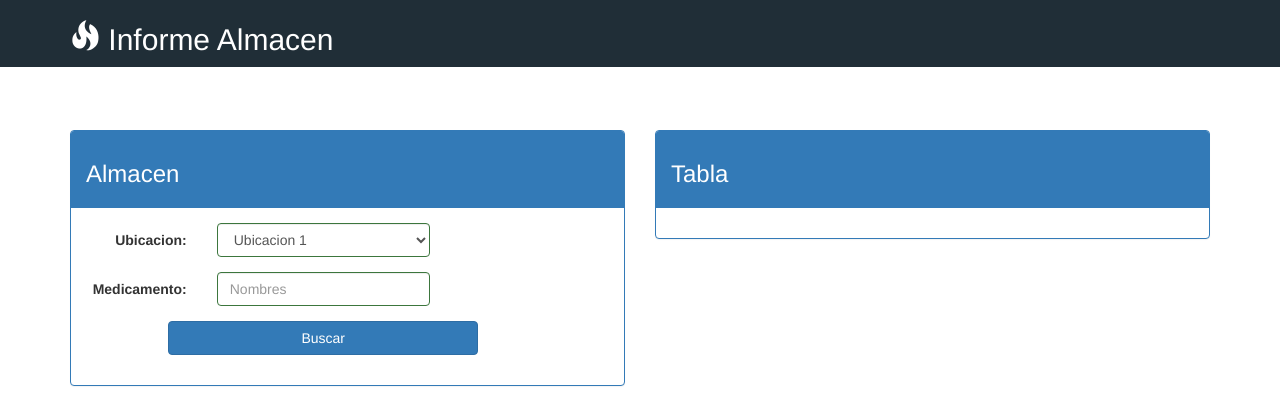
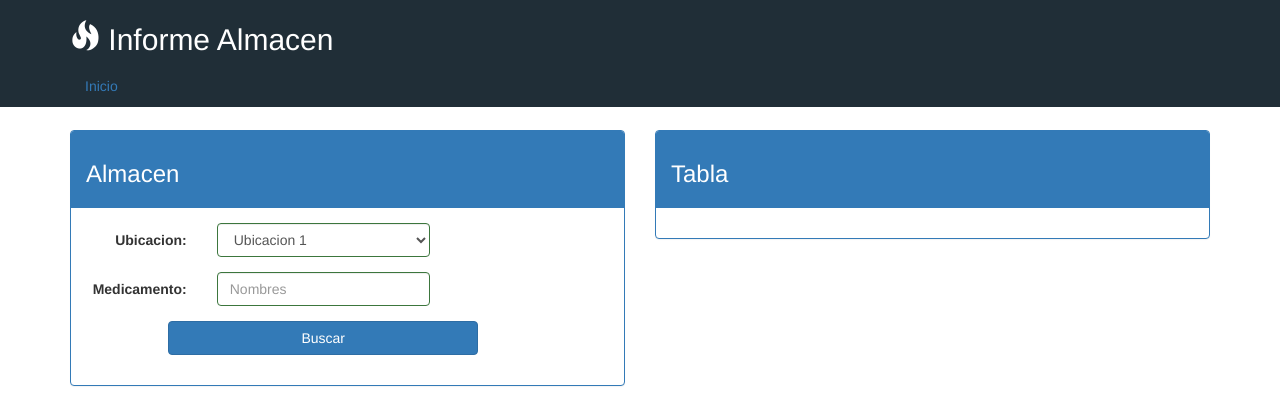
Before and after one commit to jdonaires/Farmacia, a PHP site: page /Farmacia/DESIGNER/informealmacen.php in a window 1280 px wide. Shown: the top 420 px of the page. Run offline with PHP 8.4, Linux system fonts and the light colour scheme.

Commit message:
Update informealmacen.php

```diff
--- a/PROYECTO/DESIGNER/informealmacen.php
+++ b/PROYECTO/DESIGNER/informealmacen.php
@@ -31,7 +31,9 @@ nav{
     <nav class="navbar navbar-fixed-top ">
 <div class="container">
   <h2><span class="glyphicon glyphicon-fire"> </span > Informe Almacen</h2>
-
+  <ul class="nav nav-pills">
+  <li role="presentation"><a href="menu.html">Inicio</a></li>
+</ul>
 
 </div>
     </nav>
```
